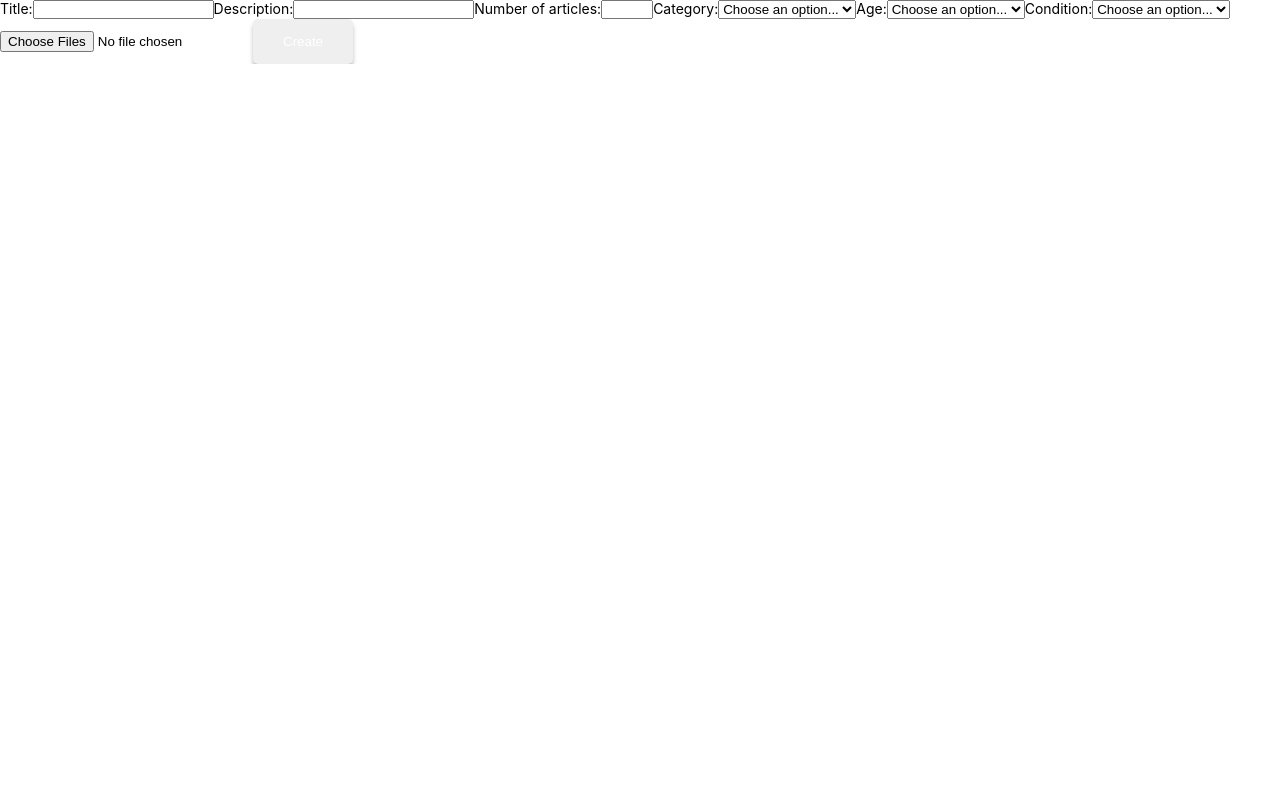
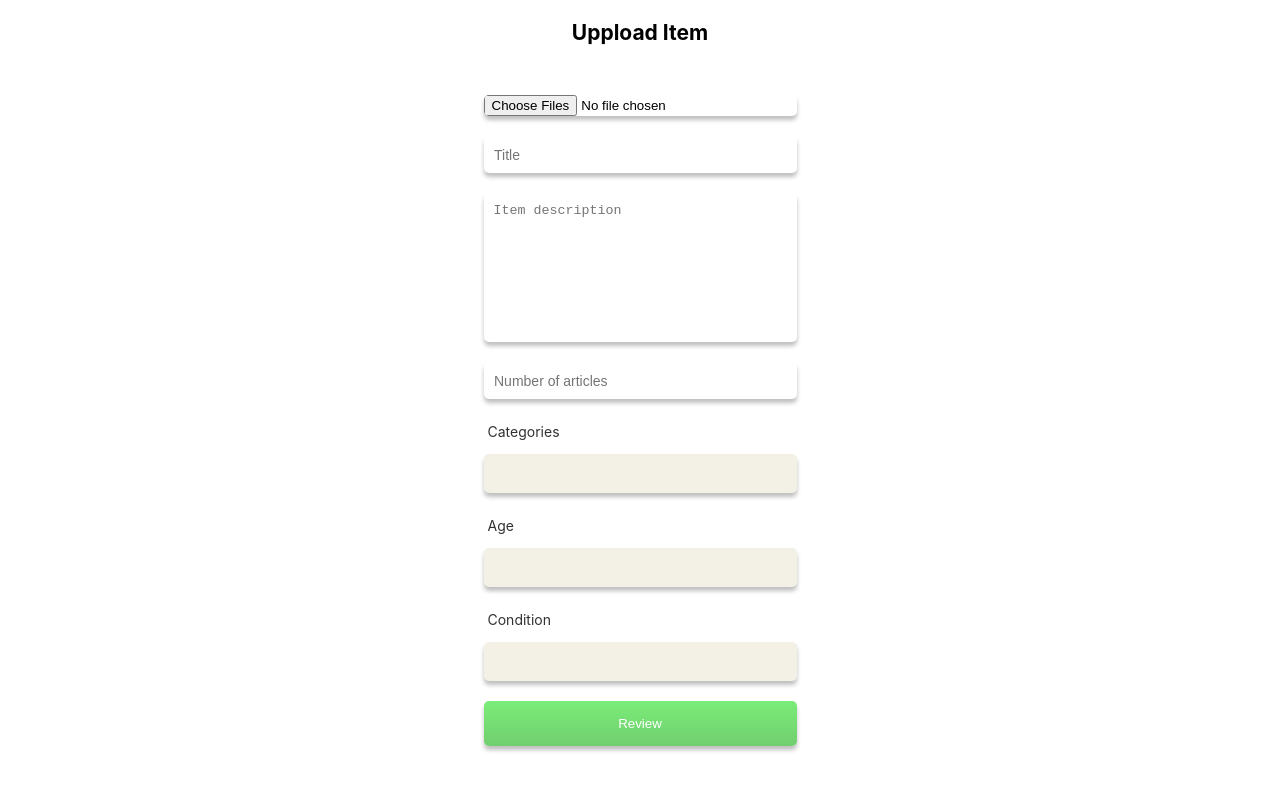
Before and after one commit to RevanToma/Tiny-Treasures, a React (Vite) app in the folder web-app/: page /giveaway in a window 1280 px wide. Shown: the top 790 px of the page. Built offline with nearby package versions, Linux system fonts and the light colour scheme.

Commit message:
added giveaway component and styling

```diff
--- /dev/null
+++ b/web-app/src/components/GiveAway/GiveAway.styles.tsx
@@ -0,0 +1,41 @@
+import styled from "styled-components";
+
+export const GiveAwayContainer = styled.div`
+  display: flex;
+  flex-direction: column;
+  gap: 3rem !important;
+  margin: 1rem;
+  align-items: center;
+  h2 {
+    margin: 1rem 0rem;
+  }
+`;
+
+export const GiveAwayHead = styled.div`
+  display: flex;
+  align-items: center;
+  padding: 12px 32px;
+  gap: 5rem;
+`;
+
+export const GiveAwayForm = styled.form`
+  display: flex;
+  flex-direction: column;
+  gap: 2rem;
+  margin: 1rem;
+
+  input {
+    box-shadow: 0px 4px 4px rgba(0, 0, 0, 0.25);
+    border-radius: 5px;
+    border-style: none;
+  }
+`;
+
+export const GiveAwayDescription = styled.textarea`
+  height: 149px;
+  box-shadow: 0px 4px 4px rgba(0, 0, 0, 0.25);
+  border-radius: 5px;
+  border-style: none;
+  padding: 1rem;
+  resize: none;
+`;
--- a/web-app/src/components/GiveAway/GiveAway.tsx
+++ b/web-app/src/components/GiveAway/GiveAway.tsx
@@ -1,10 +1,15 @@
 import { useState, useRef, FormEvent } from "react";
 import { useCreateNewPost } from "../../api/requests";
+import SelectInput from "../common/select-input/SelectInput.component";
+import { ages, clothes, mainCategories, other, sizes, toys } from "../../types";
+import Input from "../common/Input/input.component";
+import { InputType } from "../common/Input/input.types";
 import Box from "../common/Box/Box";
+import LeftOrRightCarett from "../common/leftCarett/LeftOrRightCarett";
+import { useNavigate } from "react-router-dom";
+import * as S from "./GiveAway.styles";
+import Button from "../common/Button/Button.component";
 import { ButtonType } from "../common/Button/button.types";
-import SelectInput from "../common/select-input/SelectInput.component";
-import Button from "../common/Button/Button.component";
-import { ages, clothes, mainCategories, other, sizes, toys } from "../../types";
 const GiveAway = () => {
   const mutation = useCreateNewPost();
   const [title, setTitle] = useState("");
@@ -13,6 +18,8 @@ const GiveAway = () => {
   const [category, setCategory] = useState("");
   const [size, setSize] = useState("");
   const [condition, setCondition] = useState("");
+  const navigate = useNavigate();
+
   const fileInputRef = useRef<HTMLInputElement | null>(null);
 
   const createPost = (e: FormEvent<HTMLFormElement>): void => {
@@ -34,139 +41,112 @@ const GiveAway = () => {
   };
 
   return (
-    <div>
-      <form onSubmit={createPost}>
-        <label htmlFor="tile">Title:</label>
-        <input
+    <S.GiveAwayContainer>
+      <h2>Uppload Item</h2>
+
+      <S.GiveAwayForm onSubmit={createPost}>
+        <input ref={fileInputRef} type="file" multiple />
+
+        <Input
           onChange={(e) => setTitle(e.target.value)}
-          name="tile"
-          type="text"
+          name="title"
           required
+          placeholder="Title"
+          type={InputType.text}
         />
-        <label htmlFor="description">Description:</label>
-        <input
+        <S.GiveAwayDescription
+          placeholder="Item description"
           onChange={(e) => setDescription(e.target.value)}
-          name="description"
-          type="text"
-        />
-        <label htmlFor="item-count">Number of articles:</label>
-        <input
+        ></S.GiveAwayDescription>
+
+        <Input
           onChange={(e) => setNumItems(e.target.value)}
           name="item-count"
-          type="number"
+          type={InputType.text}
           required
           min={0}
           max={10}
+          placeholder="Number of articles"
         />
-        <label htmlFor="categories">Category:</label>
-        <select onChange={(e) => setCategory(e.target.value)} name="categories">
-          <option value="">Choose an option...</option>
-          {mainCategories.map((cat) => (
-            <option key={cat} value={cat}>
-              {cat}
-            </option>
-          ))}
-        </select>
+
+        <SelectInput
+          handleSelect={(value) => setCategory(value)}
+          optionsArray={mainCategories}
+          initialValue=""
+          label="Categories"
+        />
         {category === "Clothes" && (
           <>
-            <label htmlFor="clothes">type:</label>
-            <select
-              onChange={(e) => setSize(e.target.value)}
-              name="clothes"
+            <SelectInput
+              handleSelect={(value) => setSize(value)}
+              optionsArray={clothes}
+              initialValue=""
+              label="clothes"
               required
-            >
-              <option value="">Choose an option...</option>
-              {clothes.map((type) => (
-                <option key={type} value={type}>
-                  {type}
-                </option>
-              ))}
-            </select>
+            />
           </>
         )}
         {category === "Toys" && (
           <>
-            <label htmlFor="toys">type:</label>
-            <select
-              onChange={(e) => setSize(e.target.value)}
-              name="toys"
+            <SelectInput
+              handleSelect={(value) => setSize(value)}
+              optionsArray={toys}
+              initialValue=""
+              label="Toys"
               required
-            >
-              <option value="">Choose an option...</option>
-              {toys.map((type) => (
-                <option key={type} value={type}>
-                  {type}
-                </option>
-              ))}
-            </select>
+            />
           </>
         )}
         {category === "Other" && (
           <>
-            <label htmlFor="other">type:</label>
-            <select
-              onChange={(e) => setSize(e.target.value)}
-              name="other"
+            <SelectInput
+              handleSelect={(value) => setSize(value)}
+              optionsArray={other}
+              initialValue=""
+              label="Other"
               required
-            >
-              <option value="">Choose an option...</option>
-              {other.map((type) => (
-                <option key={type} value={type}>
-                  {type}
-                </option>
-              ))}
-            </select>
+            />
           </>
         )}
-
         {category === "Clothes" && (
           <>
-            <label htmlFor="size">Size:</label>
-            <select
-              onChange={(e) => setSize(e.target.value)}
-              name="size"
+            <SelectInput
+              handleSelect={(value) => setSize(value)}
+              optionsArray={sizes}
+              initialValue=""
+              label="Size"
               required
-            >
-              <option value="">Choose an option...</option>
-              {sizes.map((type) => (
-                <option key={type} value={type}>
-                  {type}
-                </option>
-              ))}
-            </select>
+            />
           </>
         )}
         {category !== "Clothes" && (
           <>
-            <label htmlFor="age">Age:</label>
-            <select
-              onChange={(e) => setSize(e.target.value)}
-              name="age"
+            <SelectInput
+              handleSelect={(value) => setSize(value)}
+              optionsArray={ages}
+              initialValue=""
+              label="Age"
               required
-            >
-              <option value="">Choose an option...</option>
-
-              {ages.map((type) => (
-                <option key={type} value={type}>
-                  {type}
-                </option>
-              ))}
-            </select>
+            />
           </>
         )}
-        <label htmlFor="condition">Condition:</label>
-        <select onChange={(e) => setCondition(e.target.value)} name="condition">
-          <option value="">Choose an option...</option>
 
-          <option value="used">Used</option>
-          <option value="good">Good</option>
-          <option value="new">New</option>
-        </select>
+        <SelectInput
+          handleSelect={(value) => setCondition(value)}
+          optionsArray={["Used", "Good", "New"]}
+          initialValue=""
+          label="Condition"
+          required
+        />
 
-        <input ref={fileInputRef} type="file" multiple />
-        <button>Create</button>
-      </form>
-    </div>
+        <Button
+          buttonType={ButtonType.Review}
+          // onClick={() => navigate("/review")}
+        >
+          Review
+        </Button>
+      </S.GiveAwayForm>
+    </S.GiveAwayContainer>
   );
 };
 
--- a/web-app/src/components/common/Button/Button.component.tsx
+++ b/web-app/src/components/common/Button/Button.component.tsx
@@ -5,6 +5,7 @@ import { ButtonType } from "./button.types";
 export interface ButtonProps {
   buttonType: ButtonType;
   children: ReactNode;
+
   onClick?: (e: React.MouseEvent<HTMLButtonElement, MouseEvent>) => void;
 }
 
--- a/web-app/src/components/common/Button/button.types.tsx
+++ b/web-app/src/components/common/Button/button.types.tsx
@@ -1,13 +1,14 @@
-import { theme } from '../../../styles/themes';
+import { theme } from "../../../styles/themes";
 
 export enum ButtonType {
-  Trade = 'trade',
-  Message = 'message',
-  Primary = 'primary',
-  Secondary = 'secondary',
-  Disabled = 'disabled',
-  Pending = 'pending',
-  Completed = 'completed',
+  Trade = "trade",
+  Message = "message",
+  Primary = "primary",
+  Secondary = "secondary",
+  Disabled = "disabled",
+  Pending = "pending",
+  Completed = "completed",
+  Review = "review",
 }
 
 interface Buttons {
@@ -71,4 +72,10 @@ export const buttons: Buttons = {
     hoverBackground: theme.gradient.completed,
     activeBackground: theme.gradient.completed,
   },
+  review: {
+    background: theme.gradient.tradePrimary,
+    hoverBackground: theme.gradient.tradeDark,
+    activeBackground: theme.gradient.tradeLight1,
+    width: theme.button.width,
+  },
 };
--- a/web-app/src/components/common/Input/input.component.tsx
+++ b/web-app/src/components/common/Input/input.component.tsx
@@ -3,15 +3,35 @@ import * as S from "./input.styles";
 import { InputType } from "./input.types";
 
 interface IInput {
-    placeholder: string,
-    type: InputType,
-    onChange: (e: React.ChangeEvent<HTMLInputElement>) => void
+  placeholder?: string;
+  type: InputType.text;
+  name: string;
+  onChange: (e: React.ChangeEvent<HTMLInputElement>) => void;
+  required?: boolean;
+  min?: number;
+  max?: number;
 }
 
-const Input : FC<IInput> = ({placeholder, type = InputType.text, onChange}) => {
-    return (
-        <S.StyledInput placeholder={placeholder} type={type} onChange={onChange}/>
-    )
-}
+const Input: FC<IInput> = ({
+  placeholder,
+  type,
+  onChange,
+  name,
+  required,
+  min,
+  max,
+}) => {
+  return (
+    <S.StyledInput
+      placeholder={placeholder}
+      type={type}
+      onChange={onChange}
+      name={name}
+      required={required}
+      min={min}
+      max={max}
+    />
+  );
+};
 
 export default Input;
--- a/web-app/src/components/common/Input/input.styles.tsx
+++ b/web-app/src/components/common/Input/input.styles.tsx
@@ -1,10 +1,10 @@
-import styled from 'styled-components';
+import styled from "styled-components";
 import { theme } from "../../../styles/themes";
 
 export const StyledInput = styled.input`
   width: 100%;
   font-size: 1em;
   border-radius: ${theme.radius.button};
-  border: 1px solid #B4B4B4;
-  padding: 7.5px;
+  border: 1px solid #b4b4b4;
+  padding: 10.5px;
 `;
--- a/web-app/src/components/common/select-input/selectInput.styles.tsx
+++ b/web-app/src/components/common/select-input/selectInput.styles.tsx
@@ -31,10 +31,8 @@ export const BoxExtended = styled(Box)<InputProps>`
   }
 
   ul {
-    position: absolute;
-    top: 8rem;
+    position: relative;
     z-index: 10;
-
     display: flex;
     flex-direction: column;
 
--- a/web-app/src/styles/GlobalStyles.tsx
+++ b/web-app/src/styles/GlobalStyles.tsx
@@ -45,7 +45,7 @@ button {
   transition: ${theme.button.transition};
   width: fit-content;
   height: ${theme.button.height1};
-  color: #fff;
+  color: #000;
   padding: ${theme.button.padding};
 }
 `;
```
Also changed, not shown: web-app/src/components/common/Input/input.types.tsx (+5 -5 lines), web-app/src/components/common/select-input/SelectInput.component.tsx (+5 -4 lines).
